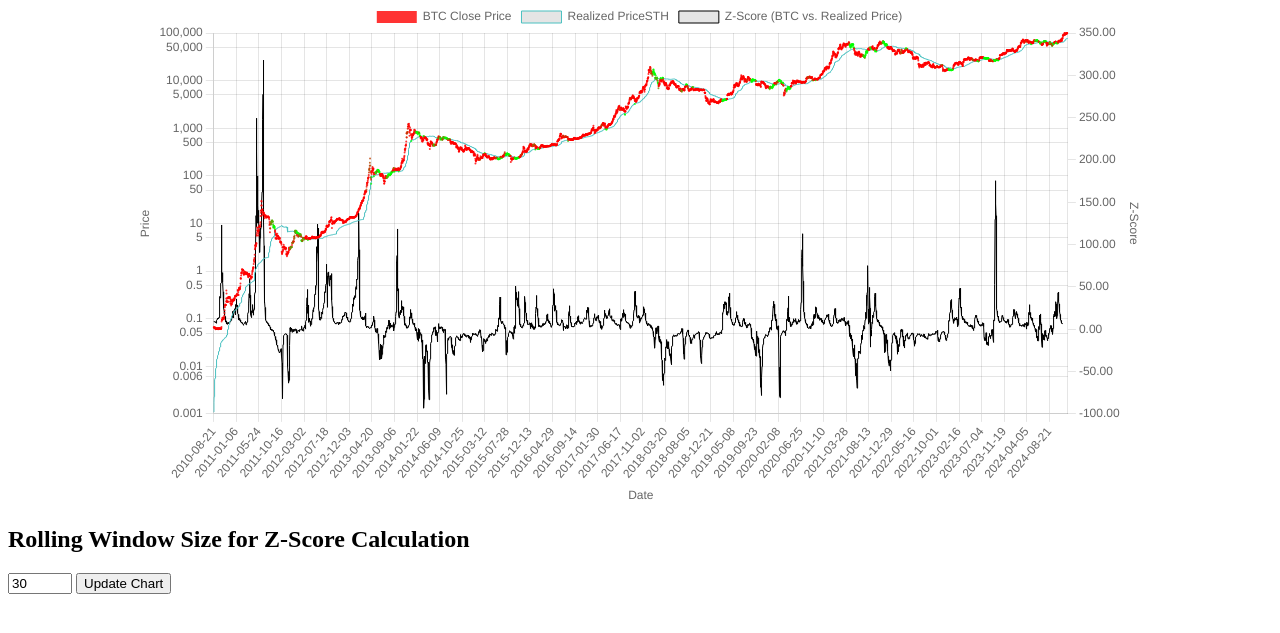
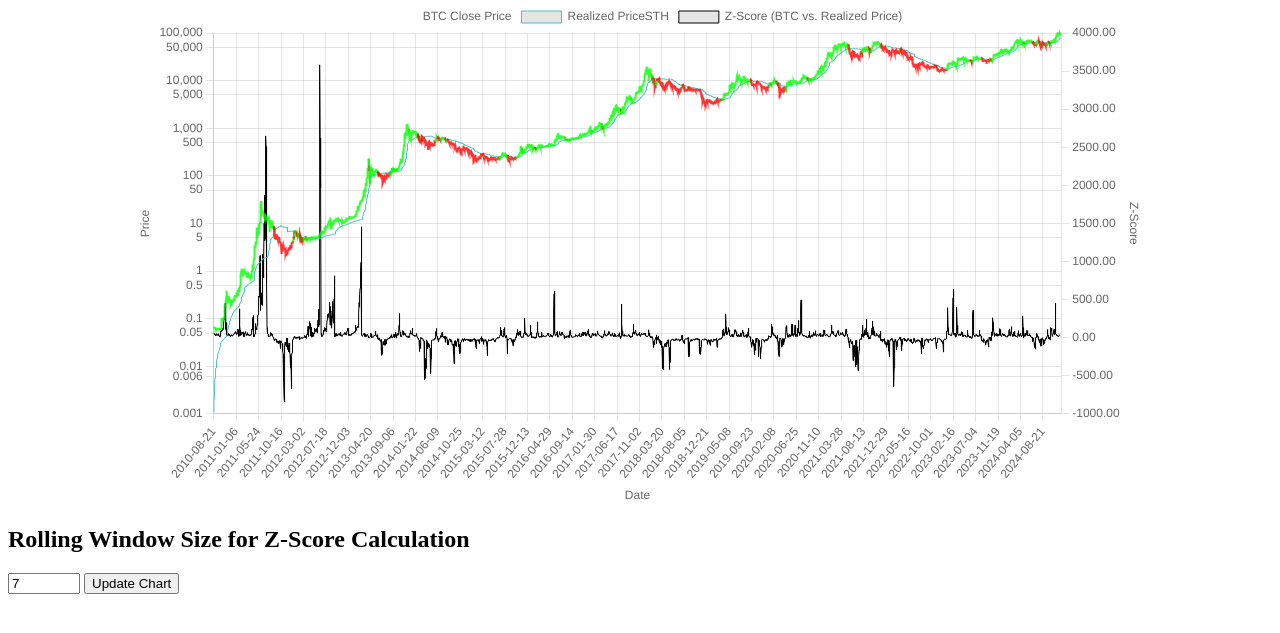
Before and after one commit to taniosHWMF/SDCA, a plain HTML site: page index.html in a window 1280 px wide. Shown: the part 79-712 px from the top of the page. Drawn offline with nearby package versions, Linux system fonts and the light colour scheme.

Commit message:
index.html

```diff
--- a/index.html
+++ b/index.html
@@ -13,7 +13,7 @@
     </div>
 
     <h2>Rolling Window Size for Z-Score Calculation</h2>
-    <input type="number" id="windowSize" value="30" min="1" max="200" step="1">
+    <input type="number" id="windowSize" value="7" min="1" max="1000" step="1">
     <button onclick="updateChart()">Update Chart</button>
 
     <script>
@@ -48,8 +48,8 @@
             // Calculate Z-scores for the BTC Close Price relative to Realized Price
             const zScores = calculateZScores(btcClosePrice, realizedPriceSTH, windowSize);
 
-            // Color each BTC close price point based on the Z-score with smoother transition
-            const btcCloseColors = calculateColorBasedOnZScore(zScores, btcClosePrice, realizedPriceSTH);
+            // Color each BTC close price segment based on the Z-score with smoother transition
+            const btcLineColors = calculateLineColorBasedOnZScore(zScores);
 
             // Data for the main chart (BTC Close Price vs. Realized Price)
             const mainChartData = {
@@ -58,10 +58,17 @@
                     {
                         label: 'BTC Close Price',
                         data: btcClosePrice,
-                        borderColor: 'rgba(0,0,0,0)', // No line color (points are individually colored)
-                        backgroundColor: btcCloseColors, // Color points based on Z-score
-                        pointRadius: 1, // Make the points visible
-                        borderWidth: 1 // Thinner line (no line visible)
+                        borderColor: 'rgba(0, 0, 0, 0)', // No line color (line is now colored based on Z-score)
+                        backgroundColor: 'rgba(0, 0, 0, 0)', // No background color (line itself is colored)
+                        borderWidth: 1, // Set the border width for the BTC line (which is now invisible)
+                        fill: false, // Do not fill under the line
+                        segment: {
+                            borderColor: (ctx) => {
+                                const index = ctx.p0DataIndex;
+                                return btcLineColors[index]; // Color each line segment based on the Z-score
+                            },
+                            borderWidth: 2 // Make the line thicker
+                        }
                     },
                     {
                         label: 'Realized PriceSTH',
@@ -164,15 +171,13 @@
             return zScores;
         }
 
-        // Function to calculate color based on Z-score values (smooth transition from red to green)
-        function calculateColorBasedOnZScore(zScores, btcClosePrice, realizedPriceSTH) {
-            return zScores.map((zScore, index) => {
-                // If BTC Price is above Realized Price, we get a negative Z-score (red)
-                if (btcClosePrice[index] > realizedPriceSTH[index]) {
-                    zScore = -zScore;  // Flip Z-score for red color when BTC is above Realized Price
-                }
+        // Function to calculate line color based on Z-score values (smooth transition from red to green)
+        function calculateLineColorBasedOnZScore(zScores) {
+            const lineColors = [];
+            for (let i = 0; i < zScores.length - 1; i++) {
+                const zScore = zScores[i];
 
-                // Normalize the Z-score for color scale mapping
+                // Invert the logic: red for negative Z-scores and green for positive Z-scores
                 const normalizedZScore = Math.max(-3, Math.min(3, zScore)); // Clamping Z-score between -3 and 3
 
                 // Interpolating the color scale from red (-3) to green (+3)
@@ -180,9 +185,10 @@
                 const g = Math.floor(Math.max(0, 255 * (normalizedZScore + 3) / 6));
                 const b = 0; // Blue remains 0 for a red-green transition
 
-                // Return the smooth color based on the normalized Z-score
-                return `rgba(${r}, ${g}, ${b}, 0.8)`; // Smoother transition with some opacity
-            });
+                // Add the color for the current segment
+                lineColors.push(`rgba(${r}, ${g}, ${b}, 0.8)`); // Smoother transition with some opacity
+            }
+            return lineColors;
         }
     </script>
 </body>
```
